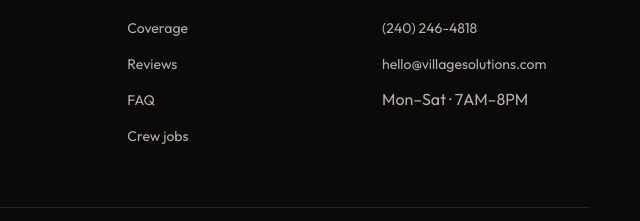
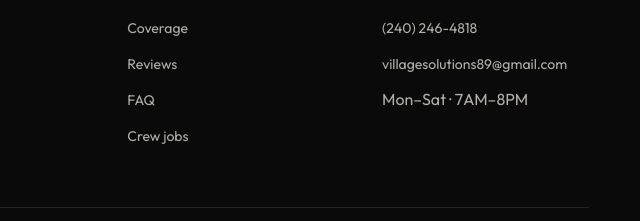
Before and after one commit to Lesstask/village-solutions-site, a plain HTML site: page index.html in a window 1280 px wide. Shown: the part 7971-8192 px from the top of the page, 640-1280 px from the left. Drawn offline with nearby package versions, Linux system fonts and the light colour scheme.

Commit message:
footer: update contact email to villagesolutions89@gmail.com
Co-Authored-By: Claude Opus 4.7 (1M context) <noreply@anthropic.com>

```diff
--- a/index.html
+++ b/index.html
@@ -2241,7 +2241,7 @@ img { max-width: 100%; display: block; }
         <h5>Reach us</h5>
         <ul>
           <li><a href="tel:+12402464818">(240) 246-4818</a></li>
-          <li><a href="mailto:hello@villagesolutions.com">hello@villagesolutions.com</a></li>
+          <li><a href="mailto:villagesolutions89@gmail.com">villagesolutions89@gmail.com</a></li>
           <li>Mon–Sat · 7AM–8PM</li>
         </ul>
       </div>
```
